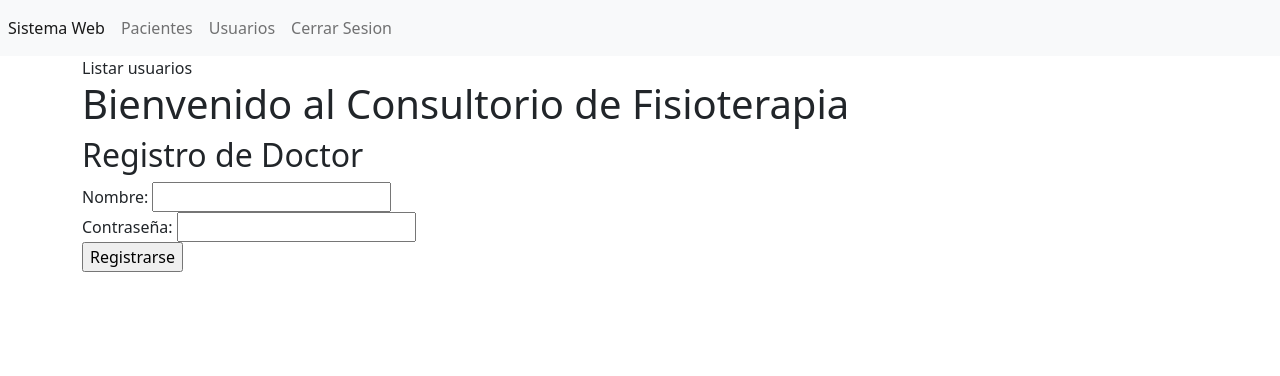
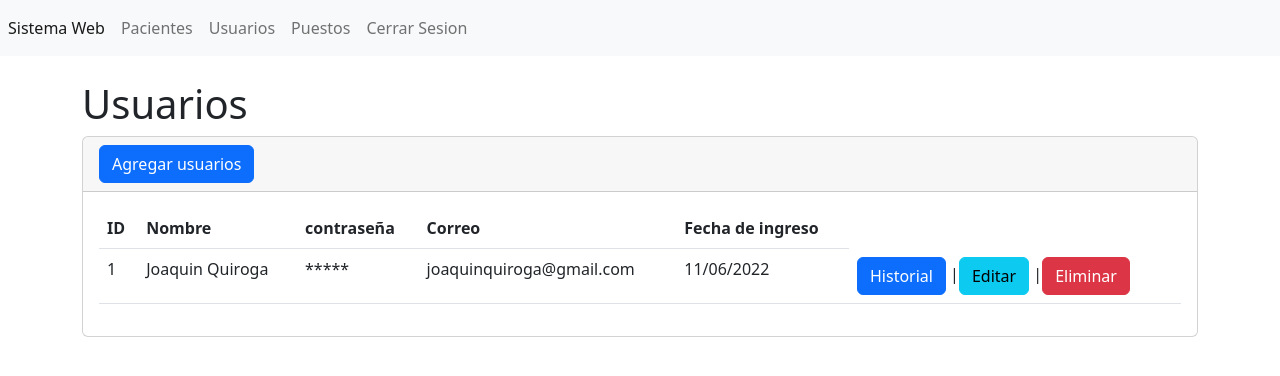
Before and after one commit to cesarvargasL/Clinica, a PHP site: page /Clinica/secciones/usuarios/ in a window 1280 px wide. Shown: the top 376 px of the page. Run offline with PHP 8.4, Linux system fonts and the light colour scheme.

Commit message:
se edito usuarios y puestos

```diff
--- a/secciones/usuarios/index.php
+++ b/secciones/usuarios/index.php
@@ -1,27 +1,44 @@
 <?php include ("../../templates/header.php"); ?>
 
-Listar usuarios
+<br/>
+<h1>Usuarios</h1>
+<div class="card">
+    <div class="card-header">
 
+        <a name="" id="" class="btn btn-primary"
+        href="crear.php" role="button">
+        Agregar usuarios
+    </a>
+    </div>
+    <div class="card-body">
+<div class="table-responsive-sm">
+    <table class="table">
+        <thead>
+            <tr>
+                <th scope="col">ID</th>
+                <th scope="col">Nombre</th>
+                <th scope="col">contraseña</th>
+                <th scope="col">Correo</th>
+                <th scope="col">Fecha de ingreso</th>
+            </tr>
+        </thead>
+        <tbody>
+            <tr class="">
+                <td scope="row">1</td>
+                <td>Joaquin Quiroga</td>
+                <td>*****</td>
+                <td>joaquinquiroga@gmail.com</td>
+                <td>11/06/2022</td>
+                <td>
+                    <a name="" id="" class="btn btn-primary" href="#" role="button">Historial</a>
+                |<a name="" id="" class="btn btn-info" href="#" role="button">Editar</a>
+                |<a name="" id="" class="btn btn-danger" href="#" role="button">Eliminar</a></td>
+            </tr>
+        </tbody>
+    </table>
+</div>
 
-  <html>
-<head>
-    <title>Consultorio de Fisioterapia</title>
-</head>
-<body>
-    <h1>Bienvenido al Consultorio de Fisioterapia</h1>
-
-    <h2>Registro de Doctor</h2>
-    <form action="registro_doctor.php" method="post">
-        <label>Nombre:</label>
-        <input type="text" name="nombre" required><br>
-
-        <label>Contraseña:</label>
-        <input type="password" name="contrasena" required><br>
-
-        <input type="submit" value="Registrarse">
-    </form>
-</body>
-</html>
-
+    </div>
+</div>
 
 <?php include ("../../templates/footer.php"); ?>
--- a/templates/header.php
+++ b/templates/header.php
@@ -36,6 +36,10 @@ $url_base="http://localhost/Clinica/";
                 <a class="nav-link" href="<?php echo $url_base;?>secciones/usuarios/">Usuarios</a>
             </li>
             <li class="nav-item">
+                <a class="nav-link" href="<?php echo $url_base;?>secciones/puestos/">Puestos</a>
+            </li>
+            <li class="nav-item">
+
                 <a class="nav-link" href="#">Cerrar Sesion</a>
             </li>
         </ul>
```
Also changed, not shown: secciones/puestos/crear.php (added, +28 -0 lines), secciones/puestos/editar.php (added, +7 -0 lines), secciones/puestos/index.php (added, +43 -0 lines), secciones/usuarios/crear.php (+38 -1 lines).
